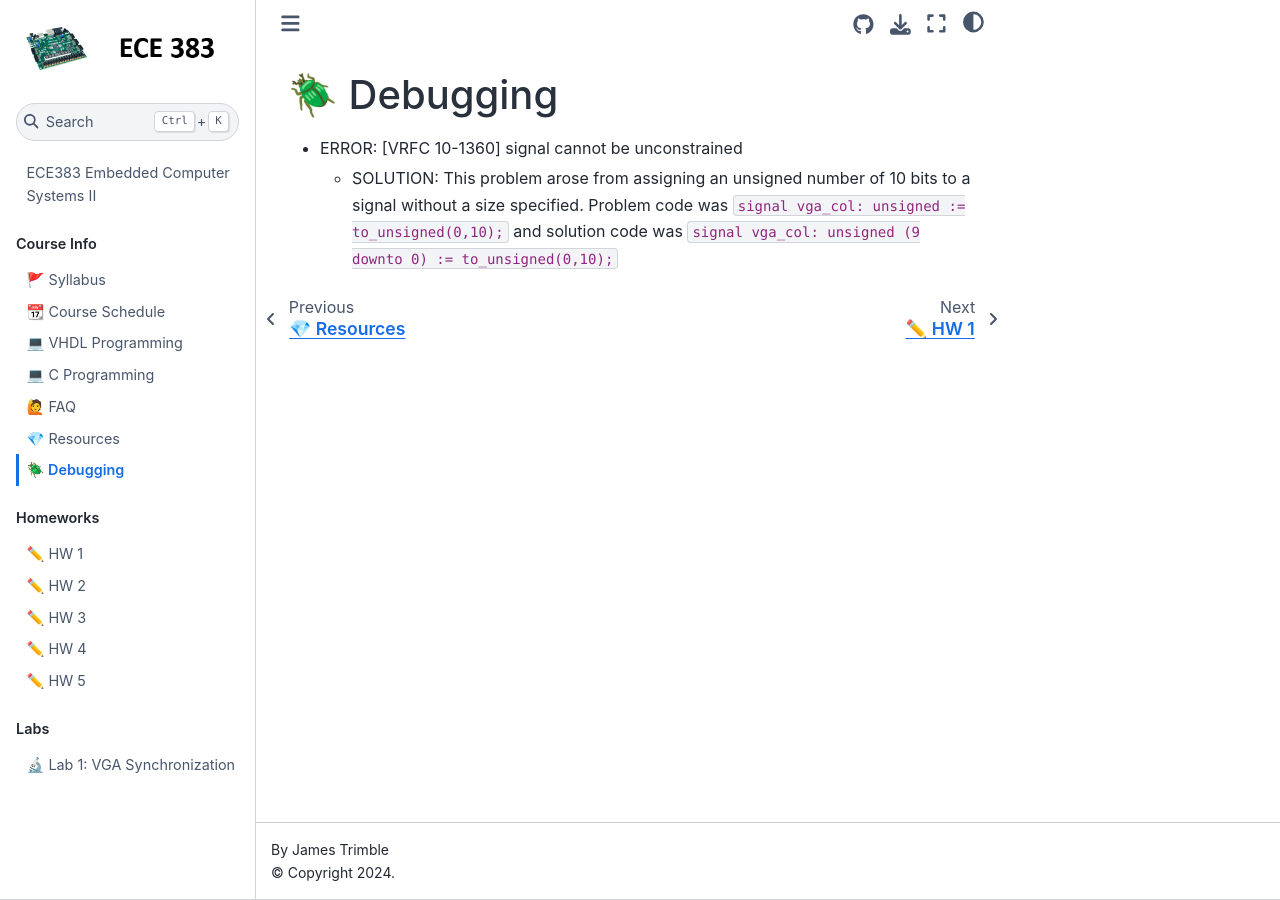
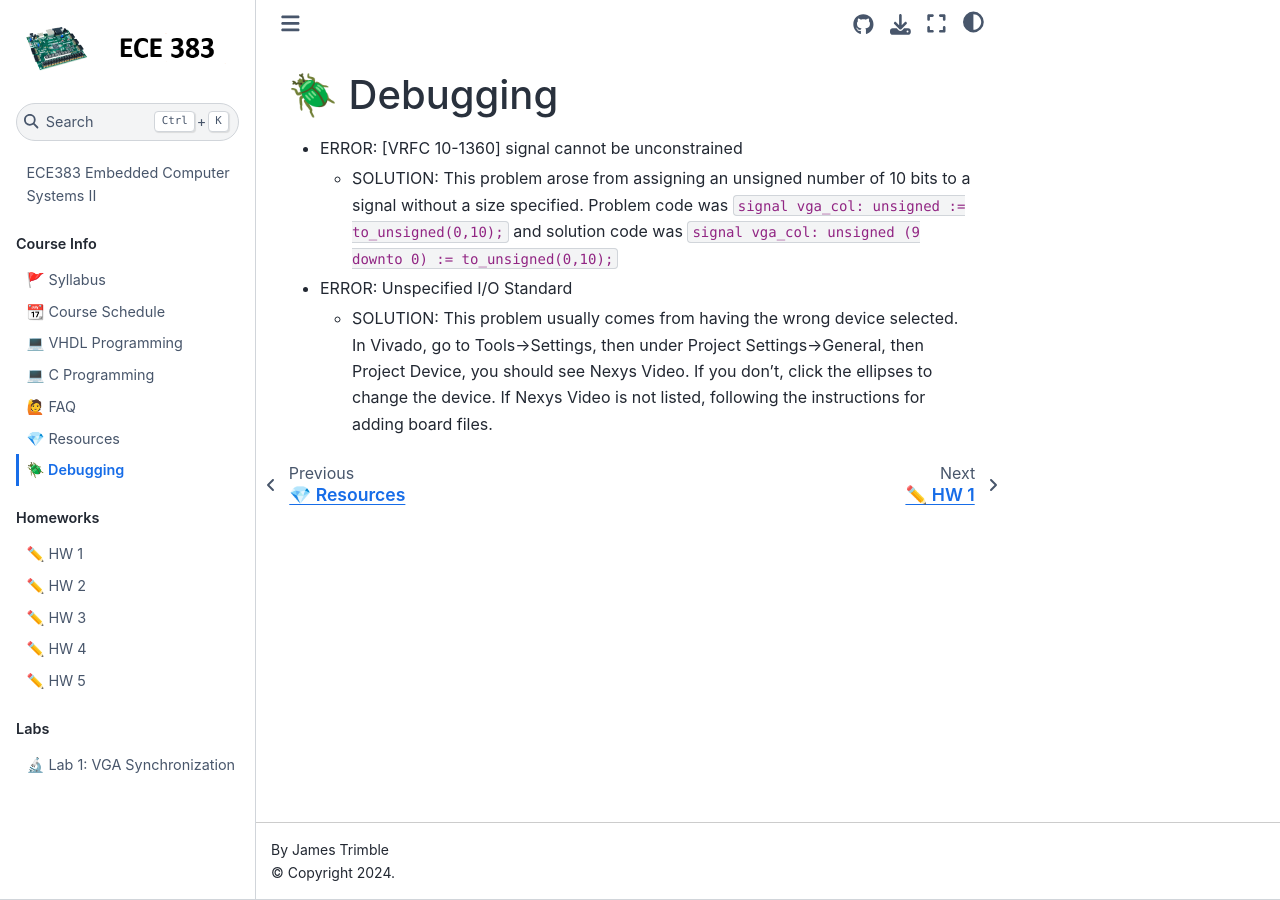
Before and after one commit to USAFA-ECE/ece383, a Jupyter Book: the page built from book/debugging.md, in a window 1280 px wide. Built offline with Jupyter Book 1.0.4 settings and Sphinx 7.4.7 and the Sphinx Book theme 1.1.4, drawn with Linux system fonts in a browser that asks for light colours; pages that are not in the unit, such as notebooks, are missing from menus.

Commit message:
Update debugging.md
Added unspecified i/o standard.  Missing board files.

```diff
--- a/book/debugging.md
+++ b/book/debugging.md
@@ -3,3 +3,5 @@
 - ERROR: [VRFC 10-1360] signal cannot be unconstrained
   - SOLUTION: This problem arose from assigning an unsigned number of 10 bits to a signal without a size specified.
   Problem code was `signal vga_col: unsigned := to_unsigned(0,10);` and solution code was `signal vga_col: unsigned (9 downto 0) := to_unsigned(0,10);`
+- ERROR: Unspecified I/O Standard
+  - SOLUTION: This problem usually comes from having the wrong device selected.  In Vivado, go to Tools->Settings, then under Project Settings->General, then Project Device, you should see Nexys Video.  If you don't, click the ellipses to change the device.  If Nexys Video is not listed, following the instructions for adding board files.
```
